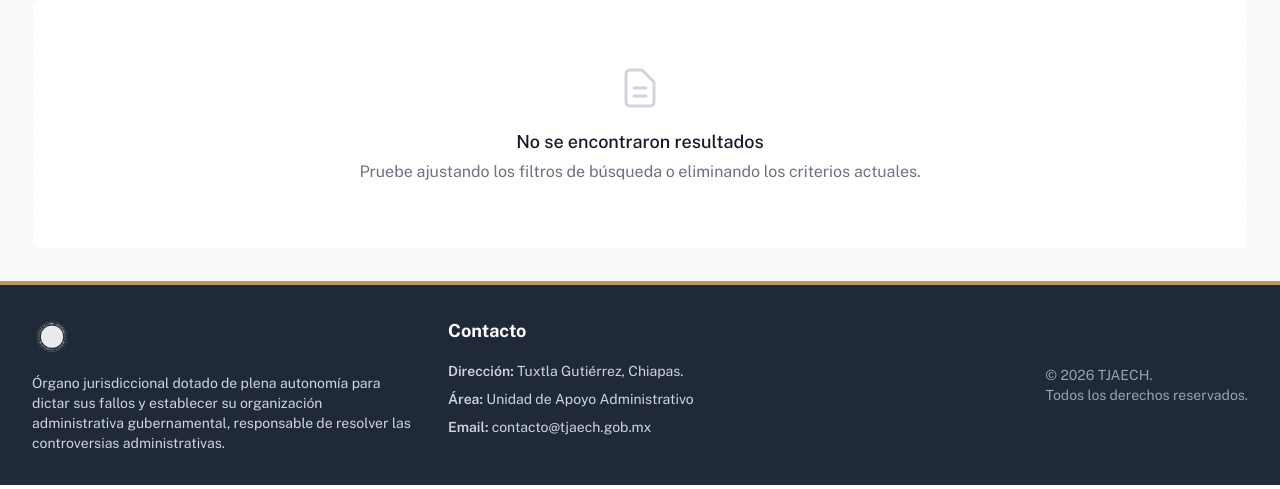
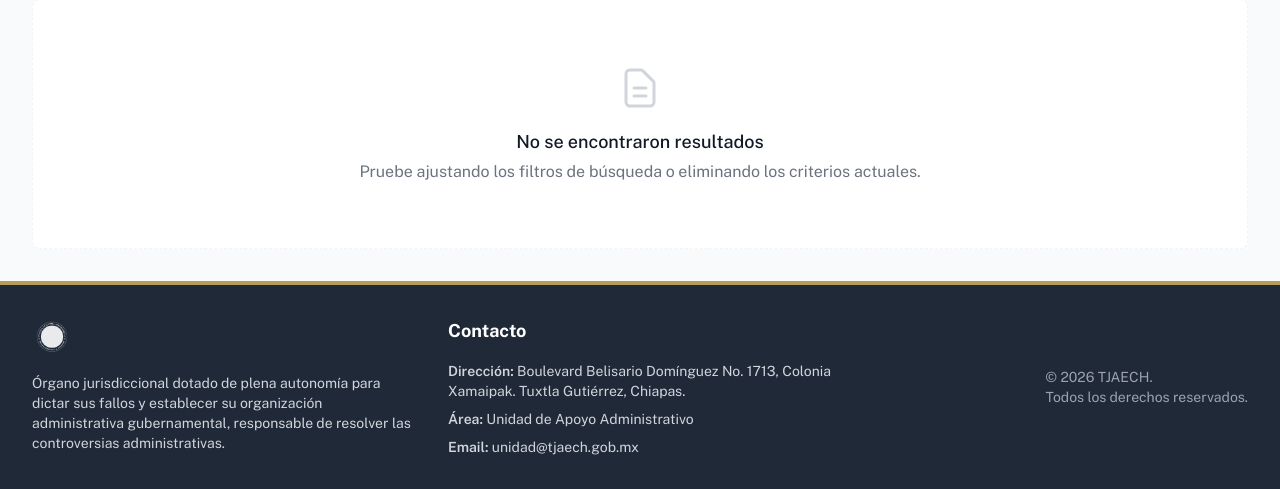
Before and after one commit to enriiquealvarez/licitaciones_TJAECH, a PHP site: page / in a window 1280 px wide. Shown: the part 592-1081 px from the top of the page. Run offline with PHP 8.4, Linux system fonts and the light colour scheme; data that the repository does not hold is empty; some libraries are stand-ins or nearby versions.

Commit message:
Cambios en Footer

```diff
--- a/detalle.php
+++ b/detalle.php
@@ -220,9 +220,9 @@ $pdf_fallo = APP_URL . '/uploads/pdfs/' . $licitacion['pdf_fallo'];
             <div>
                 <h4 class="text-white font-bold text-lg mb-4">Contacto</h4>
                 <ul class="text-sm space-y-2">
-                    <li><span class="font-semibold">Dirección:</span> Tuxtla Gutiérrez, Chiapas.</li>
+                    <li><span class="font-semibold">Dirección:</span> Boulevard Belisario Domínguez No. 1713, Colonia Xamaipak. Tuxtla Gutiérrez, Chiapas.</li>
                     <li><span class="font-semibold">Área:</span> Unidad de Apoyo Administrativo</li>
-                    <li><span class="font-semibold">Email:</span> contacto@tjaech.gob.mx</li>
+                    <li><span class="font-semibold">Email:</span> unidad@tjaech.gob.mx</li>
                 </ul>
             </div>
             <div class="flex items-center lg:justify-end">
--- a/index.php
+++ b/index.php
@@ -172,9 +172,9 @@ $tipos_procedimiento = [
             <div>
                 <h4 class="text-white font-bold text-lg mb-4">Contacto</h4>
                 <ul class="text-sm space-y-2">
-                    <li><span class="font-semibold">Dirección:</span> Tuxtla Gutiérrez, Chiapas.</li>
+                    <li><span class="font-semibold">Dirección:</span> Boulevard Belisario Domínguez No. 1713, Colonia Xamaipak. Tuxtla Gutiérrez, Chiapas.</li>
                     <li><span class="font-semibold">Área:</span> Unidad de Apoyo Administrativo</li>
-                    <li><span class="font-semibold">Email:</span> contacto@tjaech.gob.mx</li>
+                    <li><span class="font-semibold">Email:</span> unidad@tjaech.gob.mx</li>
                 </ul>
             </div>
             <div class="flex items-center lg:justify-end">
```
Also changed, not shown: 1 other file.
